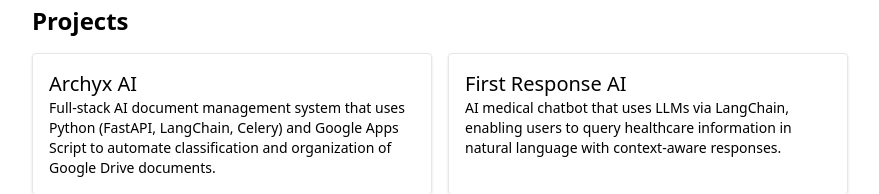
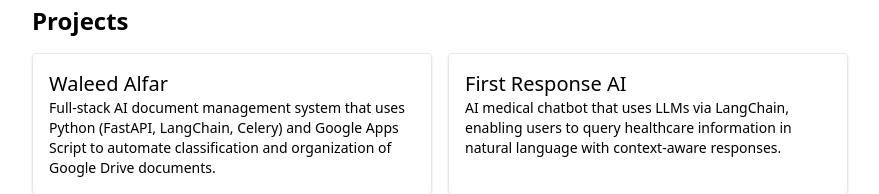
Before and after one commit to waleedalfar/Portfolio-Website, a React (Vite) app: page / in a window 1280 px wide. Shown: the part 183-377 px from the top of the page, without its empty margins (200-1079 px from the left). Built offline with nearby package versions, Linux system fonts and the light colour scheme.

Commit message:
Update Portfolio.jsx

```diff
--- a/src/Portfolio.jsx
+++ b/src/Portfolio.jsx
@@ -21,7 +21,7 @@ export default function Portfolio() {
         <div className="grid md:grid-cols-2 gap-4">
           <div className="border p-4 rounded shadow">
             <h3 className="text-xl font-medium">
-              <a href="https://github.com/2025-Arizona-Opportunity-Hack-Summer/GenZents-HeritageSquareFounda" target="_blank">Archyx AI</a>
+              <a href="https://github.com/2025-Arizona-Opportunity-Hack-Summer/GenZents-HeritageSquareFounda" target="_blank">Waleed Alfar</a>
               </h3>
             <p className="text-sm text-muted-foreground">
               Full-stack AI document management system that uses Python (FastAPI, LangChain, Celery) and Google Apps
```
